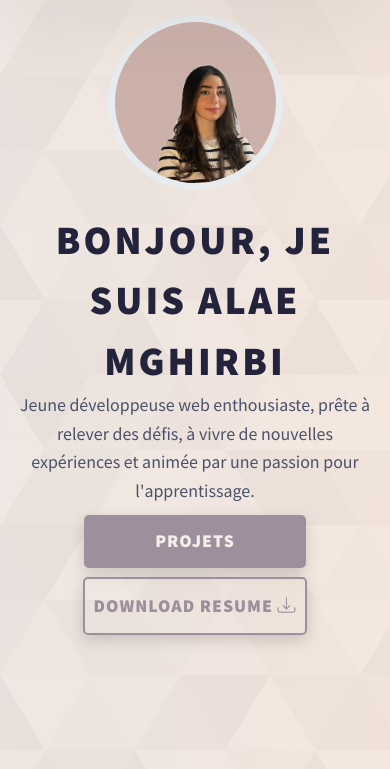
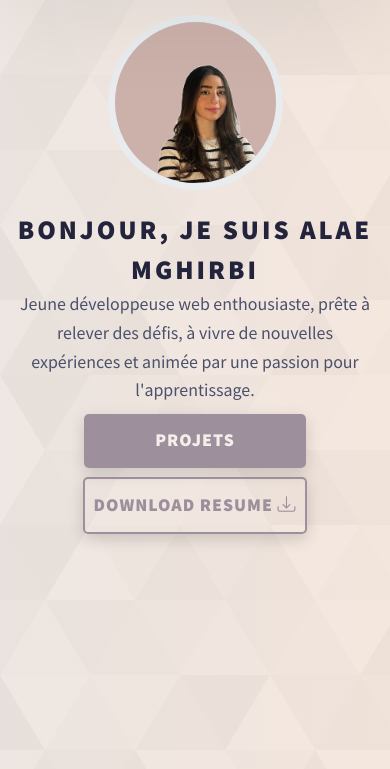
Before and after one commit to AlaeMghirbi/Portefolio, a website: page index.html in a window 390 px wide. Shown: the part 75-844 px from the top of the page. Drawn offline with nearby package versions, Linux system fonts and the light colour scheme.

```diff
--- a/css/style.css
+++ b/css/style.css
@@ -75,7 +75,7 @@
         }
 
         .heading-primary {
-            font-size: 3.5rem;
+            font-size: 6rem;
             text-transform: uppercase;
             letter-spacing: 3px;
             text-align: center;
@@ -85,7 +85,7 @@
 
         @media only screen and (max-width: 37.5em) {
             .heading-primary {
-                font-size: 4.5rem
+                font-size:3rem
             }
         }
 
```
